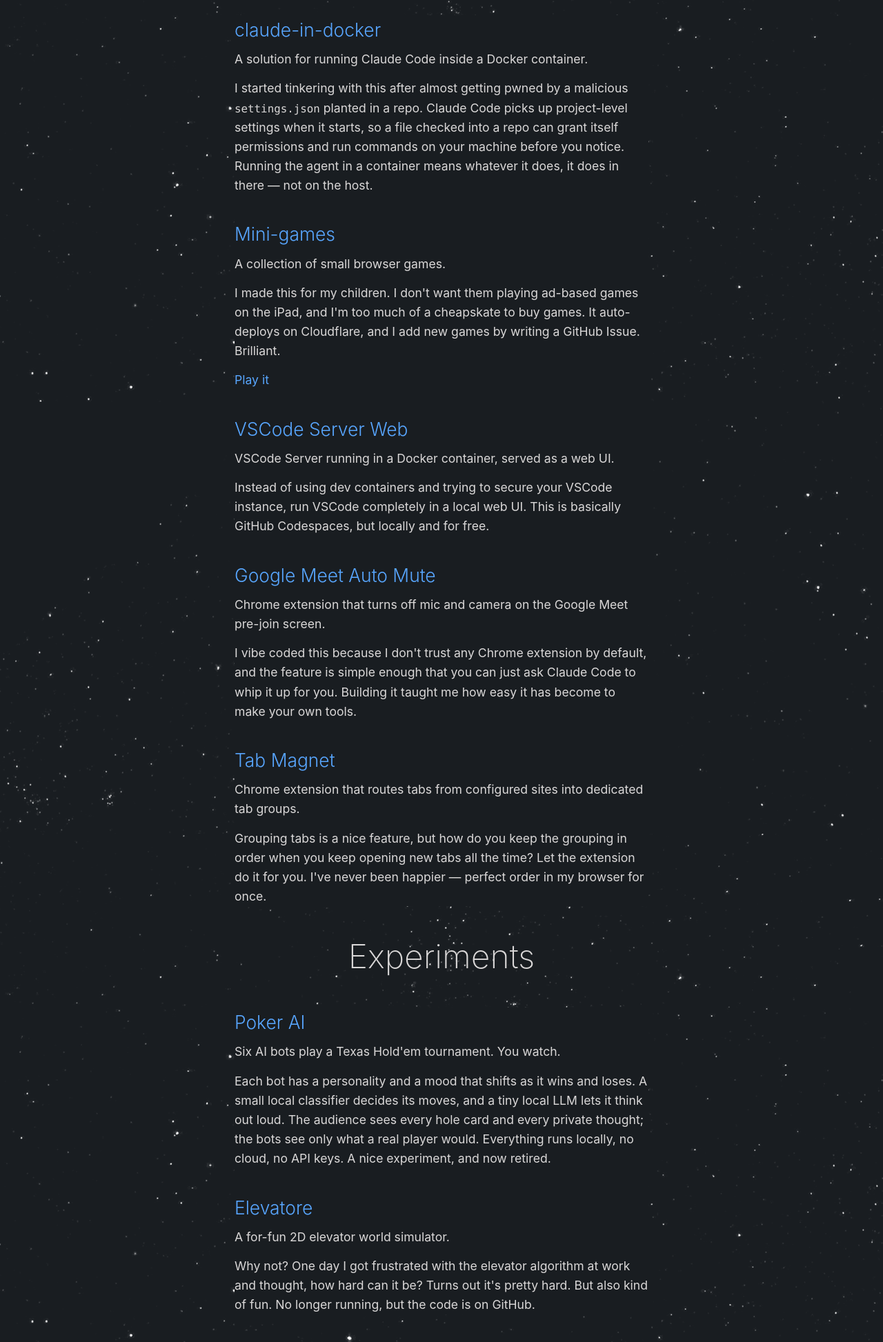
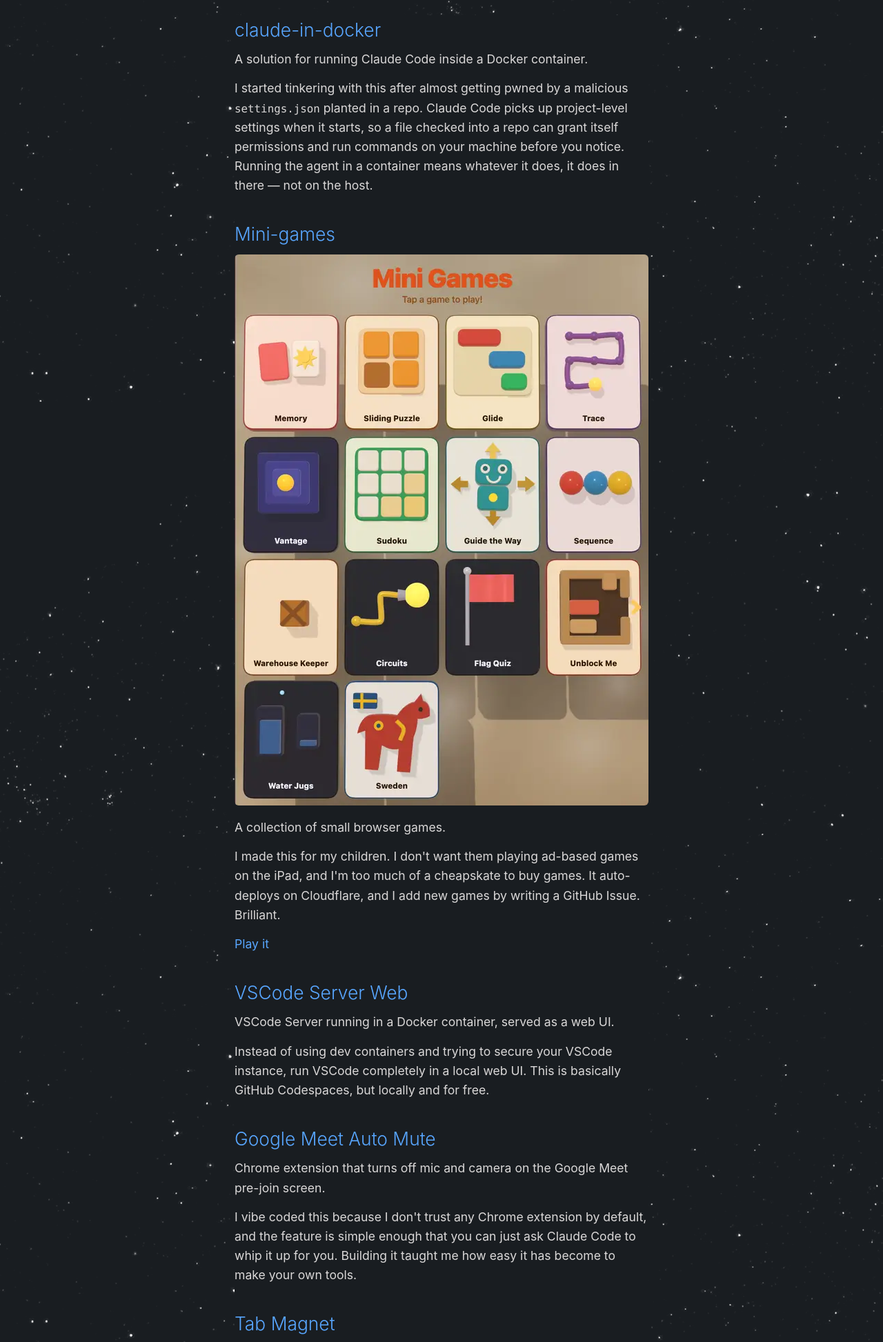
Before and after one commit to MrOggy85/homepage-okuno, a plain HTML site: page projects/index.html in a window 1280 px wide. Shown: the part 166-2112 px from the top of the page at 69% size. Drawn offline with Linux system fonts and the light colour scheme.

Commit message:
feat: screenshots for Mini-games, Poker AI and Elevatore; trim experiment text
Co-Authored-By: Claude Opus 5.5 <noreply@anthropic.com>

```diff
--- a/projects/index.html
+++ b/projects/index.html
@@ -36,6 +36,7 @@
 
       <article class="project">
         <h2><a href="https://github.com/MrOggy85/mini-games">Mini-games</a></h2>
+        <img src="../static/projects/mini-games.webp" width="600" height="799" alt="The Mini Games menu: a grid of game tiles such as Memory, Sudoku and Flag Quiz" loading="lazy">
         <p>
           A collection of small browser games.
         </p>
@@ -96,6 +97,7 @@
     <div class="subpage-content">
       <article class="project">
         <h2><a href="https://github.com/MrOggy85/poker-ai">Poker AI</a></h2>
+        <img src="../static/projects/poker-ai.webp" width="800" height="500" alt="Six bots around a green poker table, with speech bubbles, moods and a running action log" loading="lazy">
         <p>
           Six AI bots play a Texas Hold'em tournament. You watch.
         </p>
@@ -103,20 +105,20 @@
           Each bot has a personality and a mood that shifts as it wins and loses.
           A small local classifier decides its moves, and a tiny local LLM lets it
           think out loud. The audience sees every hole card and every private
-          thought; the bots see only what a real player would. Everything runs
-          locally, no cloud, no API keys. A nice experiment, and now retired.
+          thought; the bots see only what a real player would.
         </p>
       </article>
 
       <article class="project">
         <h2><a href="https://github.com/MrOggy85/elevatore">Elevatore</a></h2>
+        <img src="../static/projects/elevatore.webp" width="800" height="705" alt="A six-floor building in Elevatore: stick figures waiting on floors and three elevator cars in their shafts" loading="lazy">
         <p>
           A for-fun 2D elevator world simulator.
         </p>
         <p>
           Why not? One day I got frustrated with the elevator algorithm at work and
           thought, how hard can it be? Turns out it's pretty hard. But also kind of
-          fun. No longer running, but the code is on GitHub.
+          fun.
         </p>
       </article>
 
--- a/static/main.css
+++ b/static/main.css
@@ -109,6 +109,14 @@ body main h2 {
   margin-bottom: 0.3em;
 }
 
+.project img {
+  display: block;
+  max-width: 100%;
+  height: auto;
+  margin: 0.5em 0 1em;
+  border-radius: 6px;
+}
+
 .project p+p {
   margin-top: 0.8em;
 }
```
Also changed, not shown: static/projects/elevatore.webp (added), static/projects/mini-games.webp (added), static/projects/poker-ai.webp (added).
